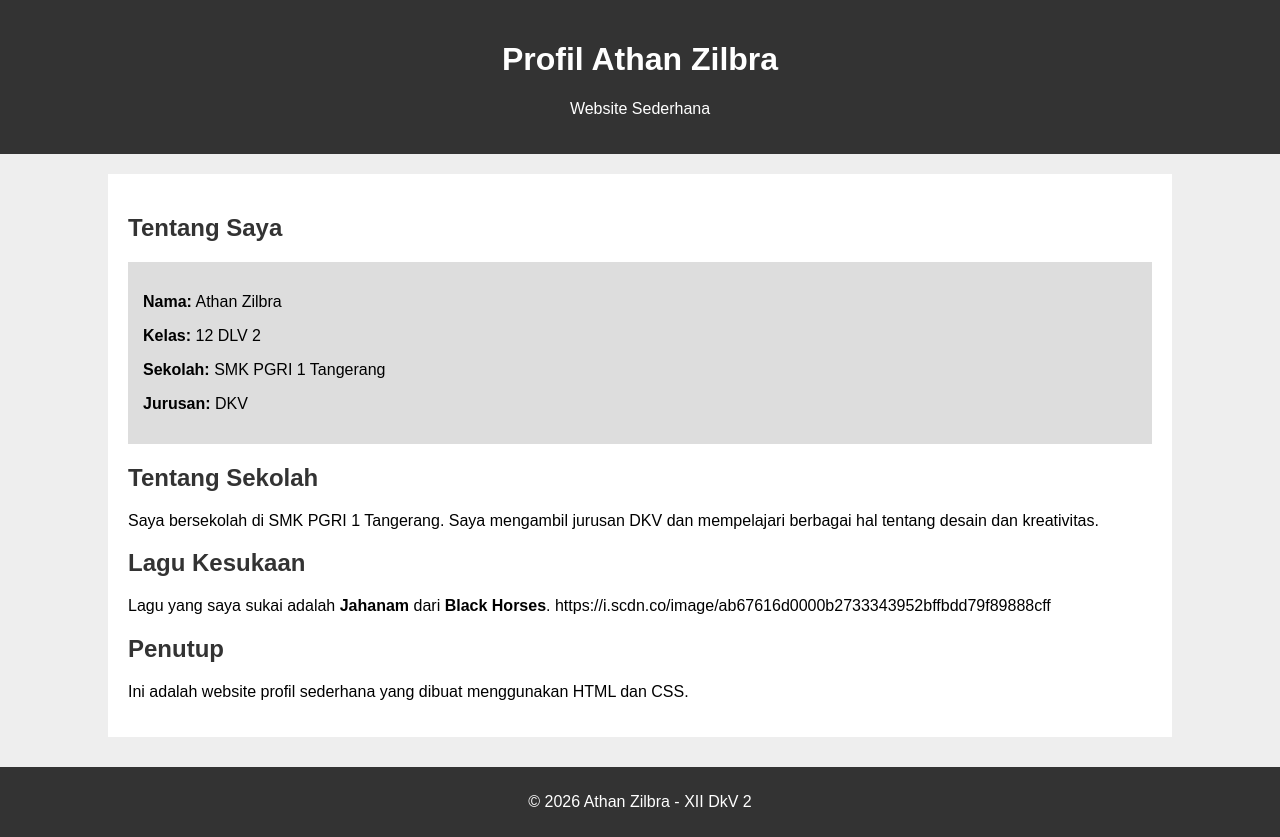
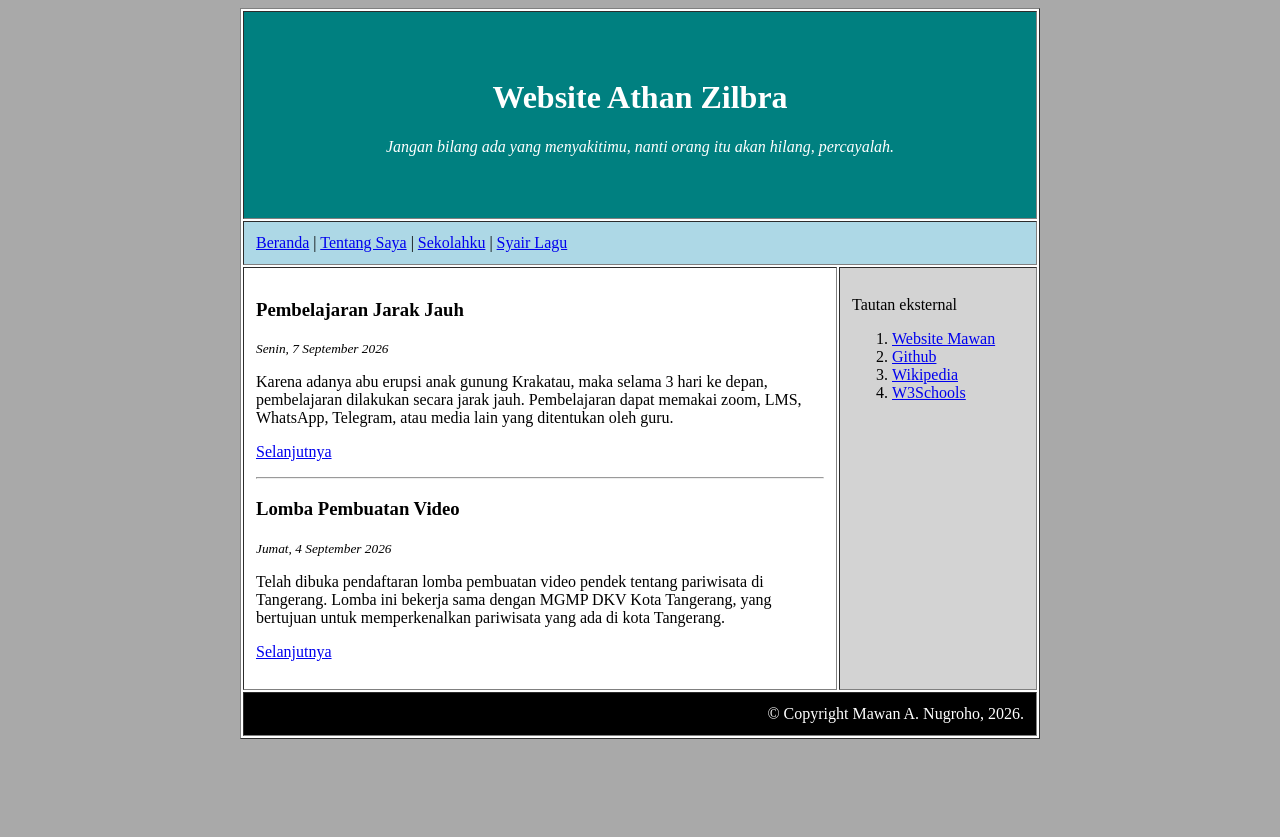
Before and after one commit to zilbra/zilbraa.github.io, a plain HTML site: page index.html in a window 1280 px wide. After the commit the page ends 800 px from the top, so only its background shows below. Drawn offline with Linux system fonts and the light colour scheme.

Commit message:
Update index.html

```diff
--- a/index.html
+++ b/index.html
@@ -1,92 +1,71 @@
 <!DOCTYPE html>
 <html lang="id">
 <head>
-    <meta charset="UTF-8">
-    <meta name="viewport" content="width=device-width, initial-scale=1.0">
-    <title>Profil Athan Zilbra</title>
-
-    <style>
-        body {
-            font-family: Arial, sans-serif;
-            background-color: #eeeeee;
-            margin: 0;
-        }
-
-        header {
-            background-color: #333333;
-            color: white;
-            text-align: center;
-            padding: 20px;
-        }
-
-        .container {
-            width: 80%;
-            margin: 20px auto;
-            background-color: white;
-            padding: 20px;
-        }
-
-        h2 {
-            color: #333333;
-        }
-
-        .data {
-            background-color: #dddddd;
-            padding: 15px;
-        }
-
-        footer {
-            background-color: #333333;
-            color: white;
-            text-align: center;
-            padding: 10px;
-            margin-top: 30px;
-        }
-    </style>
+<title>Beranda</title>
+<link rel="icon" type="image/svg+xml" href="favicon.svg">
 </head>
 
-<body>
+<body bgcolor="darkgrey">
+    <!-- Halaman web tanpa CSS. Murni hanya memakai HTML -->
+    <table border="1" width="800px" cellpadding="12px" align="center" bgcolor="white">
+        <tr>
+            <td colspan="2" align="center" bgcolor="teal">
+                <font color="white">
+                    <p>&nbsp;</p>
+                    <h1>Website Athan Zilbra</h1>
+                    <p><em>Jangan bilang ada yang menyakitimu, nanti orang itu akan hilang, percayalah.</em></p>
+                    <p>&nbsp;</p>
+                </font>
+            </td>
+        </tr>
+        <tr>
+            <td colspan="2" bgcolor="lightblue">
+                <a href="./">Beranda</a> |
+                <a href="tentang-saya.html">Tentang Saya</a> |
+                <a href="sekolahku.html">Sekolahku</a> |
+                <a href="syair-lagu.html">Syair Lagu</a>
+            </td>
+        </tr>
+        <tr>
+            <td width="75%">
+                <!-- Content utama -->
 
-    <header>
-        <h1>Profil Athan Zilbra</h1>
-        <p>Website Sederhana</p>
-    </header>
+                <h3>Pembelajaran Jarak Jauh</h3>
+                <p><small><em>Senin, 7 September 2026</em></small></p>
+                <p>Karena adanya abu erupsi anak gunung Krakatau, maka selama
+                3 hari ke depan, pembelajaran dilakukan secara jarak jauh.
+                Pembelajaran dapat memakai zoom, LMS, WhatsApp, Telegram,
+                atau media lain yang ditentukan oleh guru.</p>
+                <p><a href="berita/berita-1.html">Selanjutnya</a></p>
 
-    <div class="container">
+                <hr>
 
-        <h2>Tentang Saya</h2>
+                <h3>Lomba Pembuatan Video</h3>
+                <p><small><em>Jumat, 4 September 2026</em></small></p>
+                <p>Telah dibuka pendaftaran lomba pembuatan video pendek
+                tentang pariwisata di Tangerang. Lomba ini bekerja sama dengan
+                MGMP DKV Kota Tangerang, yang bertujuan untuk memperkenalkan
+                pariwisata yang ada di kota Tangerang.</p>
+                <p><a href="berita/berita-2.html">Selanjutnya</a></p>
 
-        <div class="data">
-            <p><b>Nama:</b> Athan Zilbra</p>
-            <p><b>Kelas:</b> 12 DLV 2</p>
-            <p><b>Sekolah:</b> SMK PGRI 1 Tangerang</p>
-            <p><b>Jurusan:</b> DKV</p>
-        </div>
+                <!-- Akhir dari content utama -->
+            </td>
+            <td width="25%" valign="top" bgcolor="lightgrey">
+                <p>Tautan eksternal</p>
+                <ol>
+                    <li><a href="https://www.mawan.or.id">Website Mawan</a></li>
+                    <li><a href="https://www.github.com">Github</a></li>
+                    <li><a href="https://www.wikipedia.org">Wikipedia</a></li>
+                    <li><a href="https://www.w3schools.com">W3Schools</a></li>
+                </ol>
+            </td>
+        </tr>
+        <tr>
+            <td colspan="2" align="right" bgcolor="black">
+                <font color="white">&copy; Copyright Mawan A. Nugroho, 2026.</font>
+            </td>
+        </tr>
+    </table>
+</body>
 
-        <h2>Tentang Sekolah</h2>
-        <p>
-            Saya bersekolah di SMK PGRI 1 Tangerang.
-            Saya mengambil jurusan DKV dan mempelajari berbagai
-            hal tentang desain dan kreativitas.
-        </p>
-
-        <h2>Lagu Kesukaan</h2>
-        <p>
-            Lagu yang saya sukai adalah
-            <b>Jahanam</b> dari <b>Black Horses</b>. <IMG>https://i.scdn.co/image/ab67616d0000b2733343952bffbdd79f89888cff<img>
-        </p>
-
-        <h2>Penutup</h2>
-        <p>
-            Ini adalah website profil sederhana yang dibuat
-            menggunakan HTML dan CSS.
-        </p>
-
-    </div>
-
-    <footer>
-        <p>© 2026 Athan Zilbra - XII DkV 2</p>
-    </footer>
-
-</body>
 </html>
```
